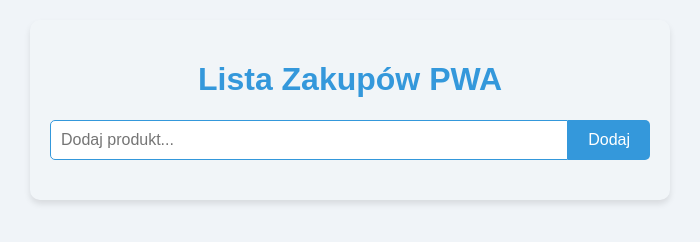
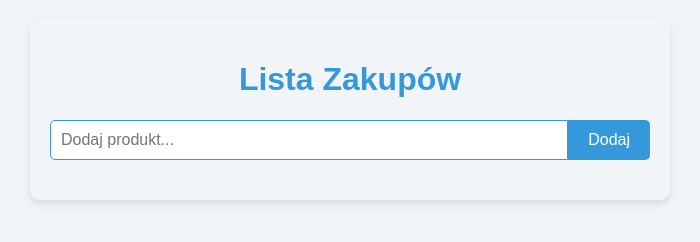
Before and after one commit to maxwaselk/todo, a plain HTML site: page index.html in a window 1280 px wide. Shown: the whole page, without its empty margins (290-990 px from the left). Drawn offline with Linux system fonts and the light colour scheme.

Commit message:
Update index.html

```diff
--- a/index.html
+++ b/index.html
@@ -3,7 +3,7 @@
 <head>
     <meta charset="UTF-8">
     <meta name="viewport" content="width=device-width, initial-scale=1.0">
-    <title>Lista Zakupów PWA</title>
+    <title>Lista Zakupów</title>
     <link rel="stylesheet" href="/todo/styles.css">
     <link rel="stylesheet" href="https://cdnjs.cloudflare.com/ajax/libs/font-awesome/6.4.0/css/all.min.css">
     <link rel="manifest" href="/todo/manifest.json">
@@ -12,7 +12,7 @@
 </head>
 <body>
     <div class="container">
-        <h1>Lista Zakupów PWA</h1>
+        <h1>Lista Zakupów</h1>
         <form id="shopping-form">
             <input type="text" id="item-input" placeholder="Dodaj produkt..." required>
             <button type="submit" id="add-button">Dodaj</button>
```
